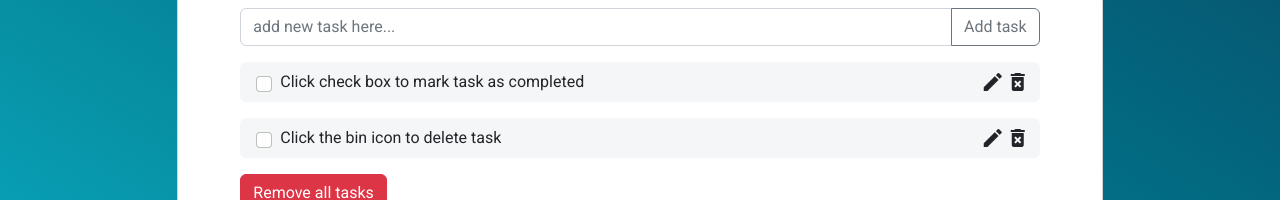
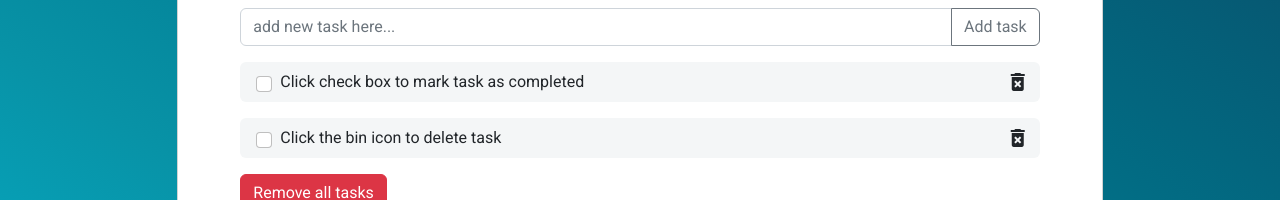
Before and after one commit to jaybay10/mega-nutun-todolist, an Angular app in the folder project-app/: page / in a window 1280 px wide. Shown: the part 175-375 px from the top of the page. Built offline with nearby package versions, Linux system fonts and the light colour scheme.

Commit message:
removing some frontend UI components, not needed

```diff
--- a/project-app/src/app/task-lists/task-lists.component.css
+++ b/project-app/src/app/task-lists/task-lists.component.css
@@ -14,20 +14,9 @@ s{
     color: red;
 }
 
-mat-icon.edit{
-    position: absolute;
-    right: 35px;
-}
-
 mat-icon.delete{
     position: absolute;
     right: 10px;
-}
-
-mat-icon.edit:hover{
-    cursor: pointer;
-    color: grey;
-    transition: 0.5s;
 }
 
 mat-icon.delete:hover{
--- a/project-app/src/app/task-lists/task-lists.component.html
+++ b/project-app/src/app/task-lists/task-lists.component.html
@@ -4,7 +4,6 @@
         <li class="list-group-item">
           <input class="form-check-input me-2" type="checkbox" unchecked (click)="checkbox()"/>
           {{newTask.task}}
-          <mat-icon class="edit">create</mat-icon>
           <mat-icon class="delete">delete_forever</mat-icon>
       </ul>
       <ng-template #BoxTicked>
--- a/project-app/src/app/task-lists/task-lists.component.ts
+++ b/project-app/src/app/task-lists/task-lists.component.ts
@@ -18,7 +18,6 @@ export class TaskListsComponent {
   } else {
     this.checkTask = false;
   }
-
 }
 
 }
```
